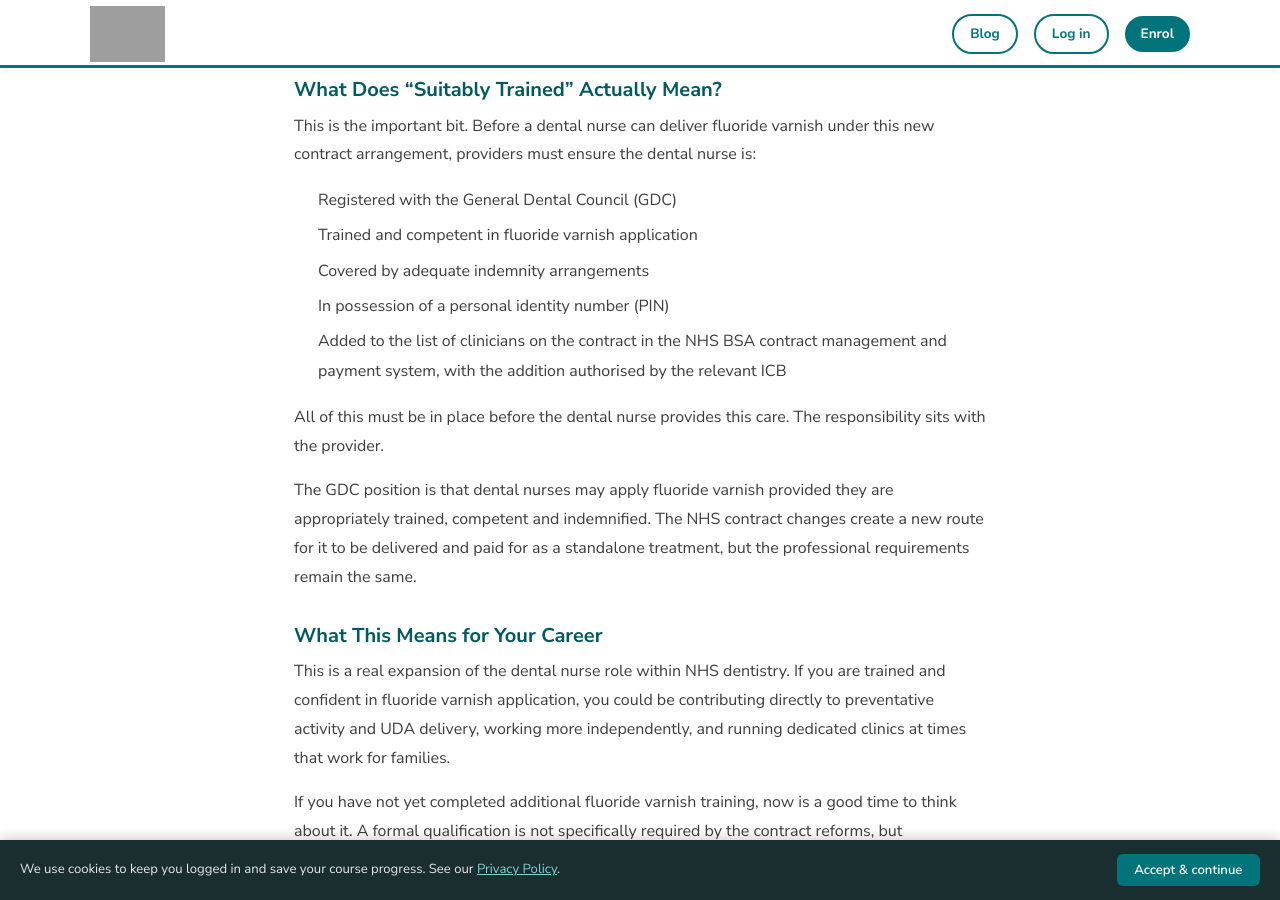
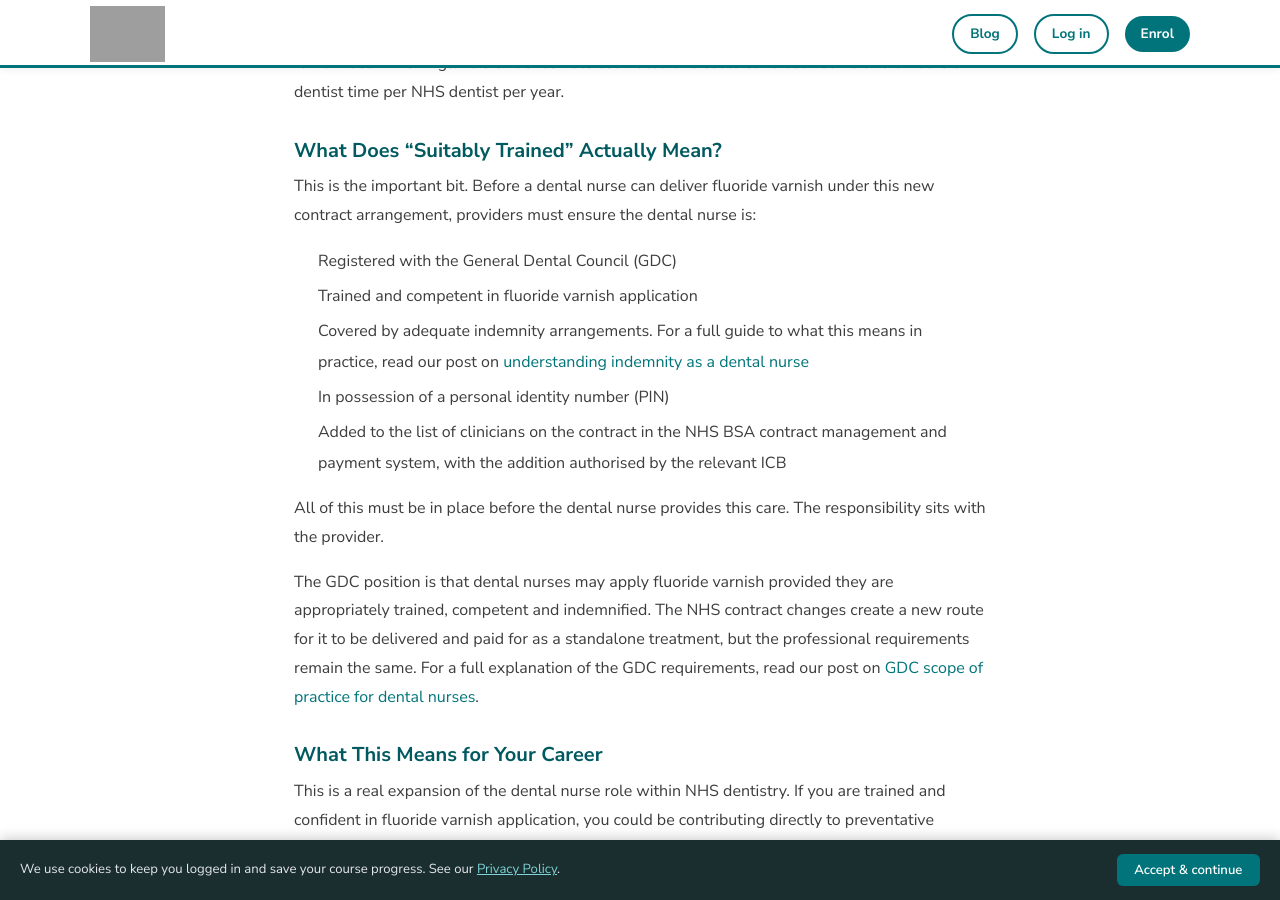
Before and after one commit to dentalnurse/Fluoride, a Jekyll site: the page built from _posts/2026-06-02-nhs-fluoride-varnish-changes-2026.md, in a window 1280 px wide and 900 px high, scrolled down 1580 px. Built offline with Jekyll 4.4.1, drawn with Linux system fonts in a browser that asks for light colours; some of the changed text lies outside the part shown; grey boxes are pictures that could not be loaded.

Commit message:
Update 2026-06-02-nhs-fluoride-varnish-changes-2026.md

```diff
--- a/_posts/2026-06-02-nhs-fluoride-varnish-changes-2026.md
+++ b/_posts/2026-06-02-nhs-fluoride-varnish-changes-2026.md
@@ -41,7 +41,9 @@ payment reforms, published by NHS England in March 2026.
 
 - Treatment is delivered under prescription and according to a care
   plan and treatment schedule that follows the recommendations in
-  Delivering Better Oral Health
+  Delivering Better Oral Health. For a plain-English guide to what
+  DBOH covers, read our post on [what Delivering Better Oral Health
+  means for dental nurses](https://dentalnurse.github.io/Fluoride/blog/what-is-delivering-better-oral-health/)
 - Treatment intervals within the care plan should be at least 3
   months apart, in line with contractual guidance and preventative
   recommendations
@@ -72,7 +74,9 @@ the dental nurse is:
 
 - Registered with the General Dental Council (GDC)
 - Trained and competent in fluoride varnish application
-- Covered by adequate indemnity arrangements
+- Covered by adequate indemnity arrangements. For a full guide to
+  what this means in practice, read our post on [understanding
+  indemnity as a dental nurse](https://dentalnurse.github.io/Fluoride/blog/understanding-indemnity-dental-nurse/)
 - In possession of a personal identity number (PIN)
 - Added to the list of clinicians on the contract in the NHS BSA
   contract management and payment system, with the addition
@@ -85,7 +89,9 @@ The GDC position is that dental nurses may apply fluoride varnish
 provided they are appropriately trained, competent and indemnified.
 The NHS contract changes create a new route for it to be delivered
 and paid for as a standalone treatment, but the professional
-requirements remain the same.
+requirements remain the same. For a full explanation of the GDC
+requirements, read our post on [GDC scope of practice for dental
+nurses](https://dentalnurse.github.io/Fluoride/blog/can-dental-nurses-apply-fluoride-varnish-gdc-scope-of-practice-2025/).
 
 ## What This Means for Your Career
 
```
